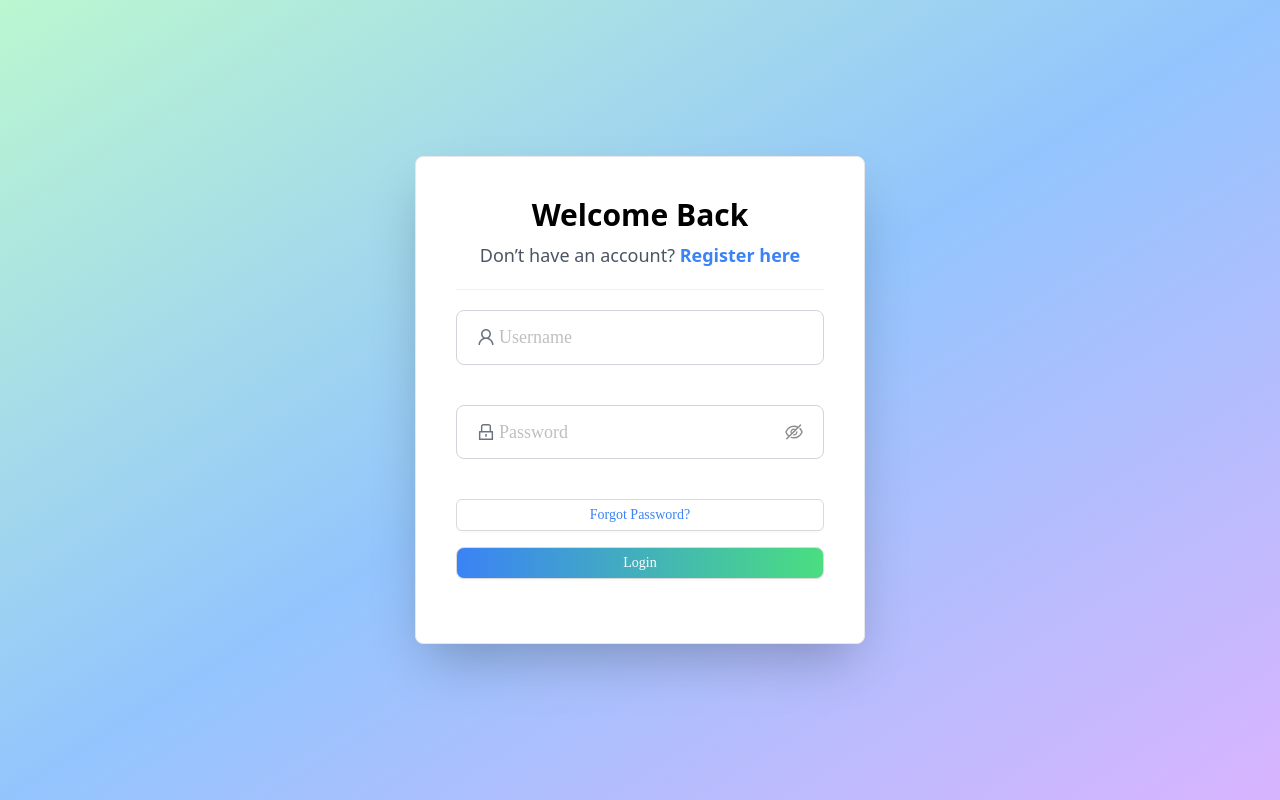
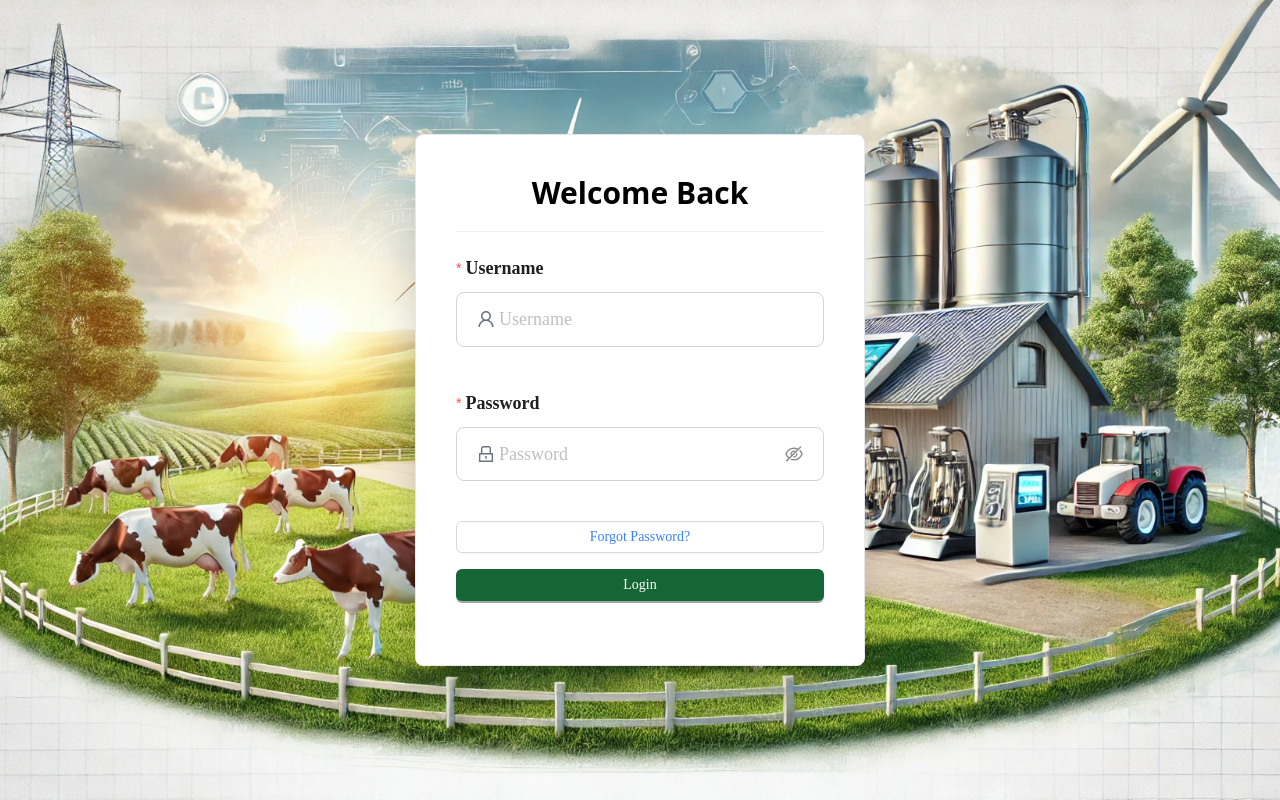
Before and after one commit to Dairy-Farm-Spring-2025/frontend, a React (Vite) app: page /login in a window 1280 px wide. Built offline with nearby package versions, Linux system fonts and the light colour scheme; a web font is replaced by a local one.

Commit message:
custom background

```diff
--- a/src/components/Form/Item/FormItemComponent.tsx
+++ b/src/components/Form/Item/FormItemComponent.tsx
@@ -1,5 +1,5 @@
 import { Form, FormItemProps } from "antd";
-
+import React from "react";
 interface FormItemComponentProps extends FormItemProps {
   label: string;
   name: string;
--- a/src/pages/CowManagement/components/CreateCow/index.tsx
+++ b/src/pages/CowManagement/components/CreateCow/index.tsx
@@ -5,7 +5,7 @@ import FormItemComponent from "../../../../components/Form/Item/FormItemComponen
 import WhiteBackground from "../../../../components/UI/WhiteBackground";
 import useModal from "../../../../hooks/useModal";
 import ModalComponent from "../../../../components/Modal/ModalComponent";
-
+import React from "react";
 const CreateCow = () => {
   const [form] = Form.useForm();
   const modal = useModal();
--- a/src/pages/CowManagement/components/ListCow/index.tsx
+++ b/src/pages/CowManagement/components/ListCow/index.tsx
@@ -7,7 +7,7 @@ import { Cow } from "../../../../model/Cow";
 import { Image } from "antd";
 import TextLink from "../../../../components/UI/TextLink";
 import WhiteBackground from "../../../../components/UI/WhiteBackground";
-
+import React from "react";
 const ListCow = () => {
   const [cow, setCow] = useState<Cow[]>(cows);
   const columns: Column[] = [
--- a/src/pages/CowManagement/index.tsx
+++ b/src/pages/CowManagement/index.tsx
@@ -1,4 +1,5 @@
 import { Outlet } from "react-router-dom";
+import React from "react";
 
 const CowManagement = () => {
   return <Outlet />;
--- a/src/pages/Login/index.tsx
+++ b/src/pages/Login/index.tsx
@@ -7,7 +7,7 @@ import { LockOutlined, UserOutlined } from "@ant-design/icons";
 import ButtonComponent from "../../components/Button/ButtonComponent";
 import toast from "react-hot-toast";
 import LabelForm from "../../components/LabelForm/LabelForm";
-
+import backgroundImage from "../../assets/background.webp";
 
 const LoginPage = () => {
     const navigate = useNavigate();
@@ -23,20 +23,18 @@ const LoginPage = () => {
     };
 
     return (
-        <div className="min-h-screen flex items-center justify-center bg-gradient-to-br from-green-200 via-blue-300 to-purple-300">
+        // <div className="min-h-screen flex items-center justify-center bg-gradient-to-br from-green-200 via-blue-300 to-purple-300">
+        <div
+            className="min-h-screen flex items-center justify-center bg-cover bg-center"
+            style={{
+                backgroundImage: `url(${backgroundImage})`,
+            }}
+        >
+
             <div className="w-[450px] p-10 bg-white shadow-2xl rounded-lg border border-gray-200">
                 <div className="text-center">
                     <h2 className="text-3xl font-bold text-darkGreen">Welcome Back</h2>
-                    <p className="text-lg text-gray-600 mt-2">
-                        Don’t have an account?{' '}
-                        <Link
-                            to="/auth/register"
-                            className="text-blue-500 hover:text-blue-700 font-semibold relative group"
-                        >
-                            Register here
 
-                        </Link>
-                    </p>
                 </div>
                 <Divider className="my-5" />
                 <div className="w-full">
@@ -46,6 +44,11 @@ const LoginPage = () => {
                         className="flex flex-col gap-4"
                     >
                         <Form.Item
+                            label={
+                                <span className="text-lg font-semibold">
+                                    Username
+                                </span>
+                            }
                             name="username"
                             rules={[{ required: true, message: "Please enter your username" }]}
                         >
@@ -57,6 +60,11 @@ const LoginPage = () => {
                         </Form.Item>
 
                         <Form.Item
+                            label={
+                                <span className="text-lg font-semibold">
+                                    Password
+                                </span>
+                            }
                             name="password"
                             rules={[{ required: true, message: "Please enter your password" }]}
                         >
@@ -120,7 +128,8 @@ const LoginPage = () => {
                             <ButtonComponent
                                 loading={loading}
                                 htmlType="submit"
-                                className="w-full bg-gradient-to-r from-blue-500 to-green-400 text-white py-3 rounded-lg hover:from-green-500 hover:to-blue-400 hover:shadow-lg"
+                                type="primary"
+                                className="w-full "
                             >
                                 Login
                             </ButtonComponent>
```
Also changed, not shown: src/assets/background.webp (added).
